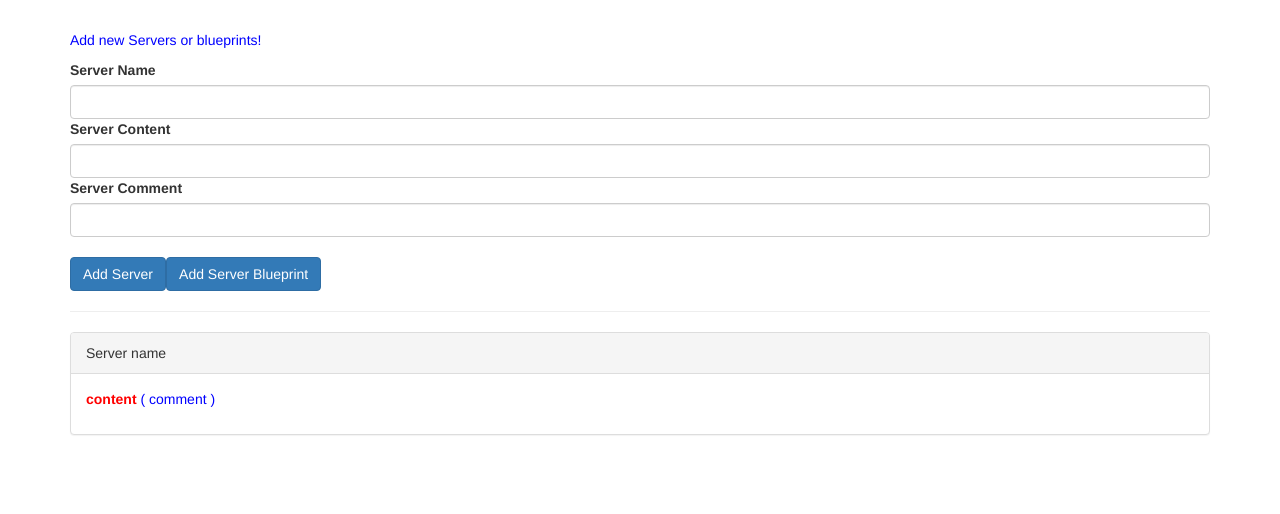
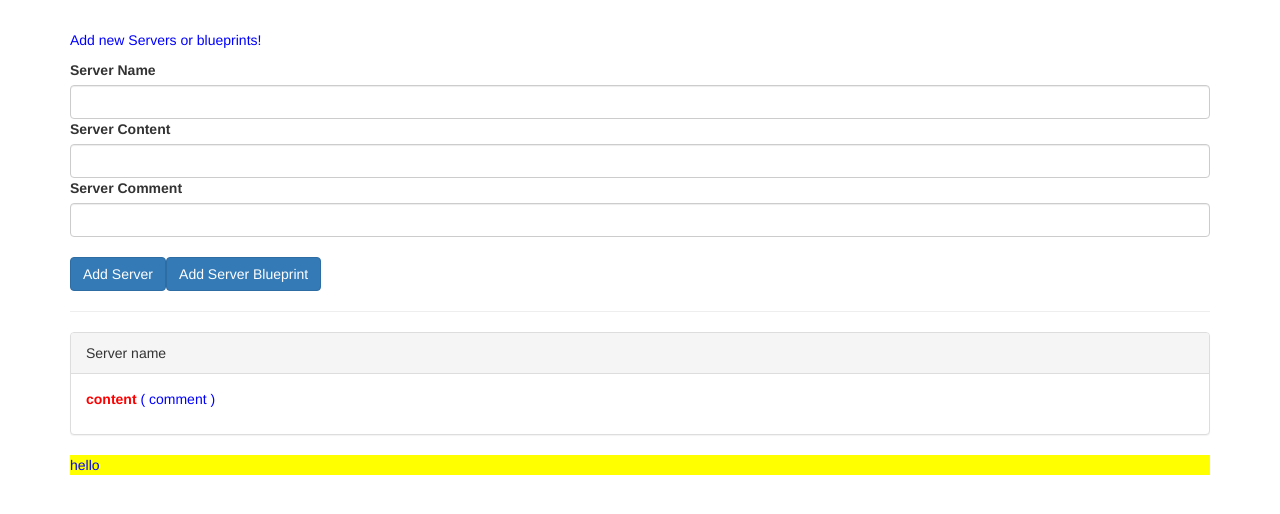
Before and after one commit to sandlex/angular-playground, an Angular app: page / in a window 1280 px wide. Shown: the top 514 px of the page. Built offline with nearby package versions, Linux system fonts and the light colour scheme.

Commit message:
Created simple attribute directive

```diff
--- a/src/app/app.component.html
+++ b/src/app/app.component.html
@@ -12,4 +12,5 @@
       </app-server-element>
     </div>
   </div>
+  <p appBasicHighlight>hello</p>
 </div>
--- a/src/app/app.module.ts
+++ b/src/app/app.module.ts
@@ -6,12 +6,14 @@
 import { AppComponent } from './app.component';
 import { CockpitComponent } from './cockpit/cockpit.component';
 import { ServerElementComponent } from './server-element/server-element.component';
+import {BasicHighlightDirective} from "./basic-highlight/basic-highlight.directive";
 
 @NgModule({
   declarations: [
     AppComponent,
     CockpitComponent,
-    ServerElementComponent
+    ServerElementComponent,
+    BasicHighlightDirective
   ],
   imports: [
     BrowserModule,
--- /dev/null
+++ b/src/app/basic-highlight/basic-highlight.directive.ts
@@ -0,0 +1,14 @@
+import {Directive, ElementRef, OnInit} from "@angular/core";
+
+@Directive({
+  selector: '[appBasicHighlight]'
+})
+export class BasicHighlightDirective implements OnInit {
+
+  constructor(private elementRef: ElementRef) {
+  }
+
+  ngOnInit() {
+    this.elementRef.nativeElement.style.backgroundColor = 'yellow';
+  }
+}
```
